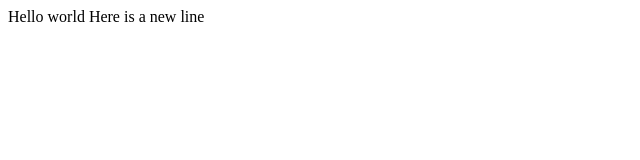
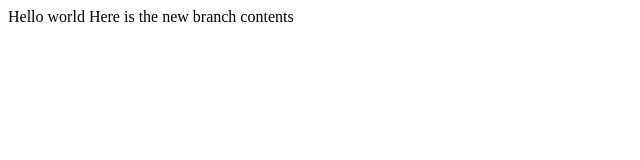
Before and after one commit to JimmyMagu/newgit, a plain HTML site: page index.html in a window 1280 px wide. Shown: the whole page, without its empty margins (0-640 px from the left). Drawn offline with Linux system fonts and the light colour scheme.

Commit message:
commit change

```diff
--- a/index.html
+++ b/index.html
@@ -6,7 +6,6 @@
 </head>
 <body>
     Hello world
-    Here is a new line
-
+    Here is the new branch contents
 </body>
 </html>
```
